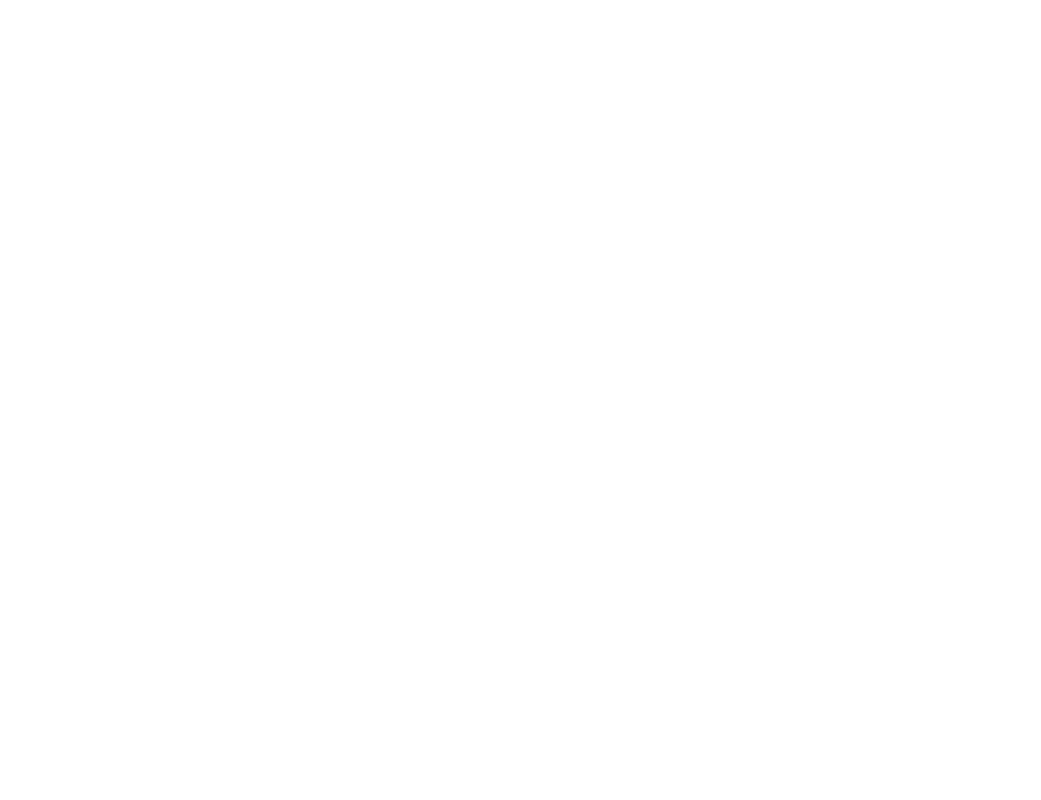
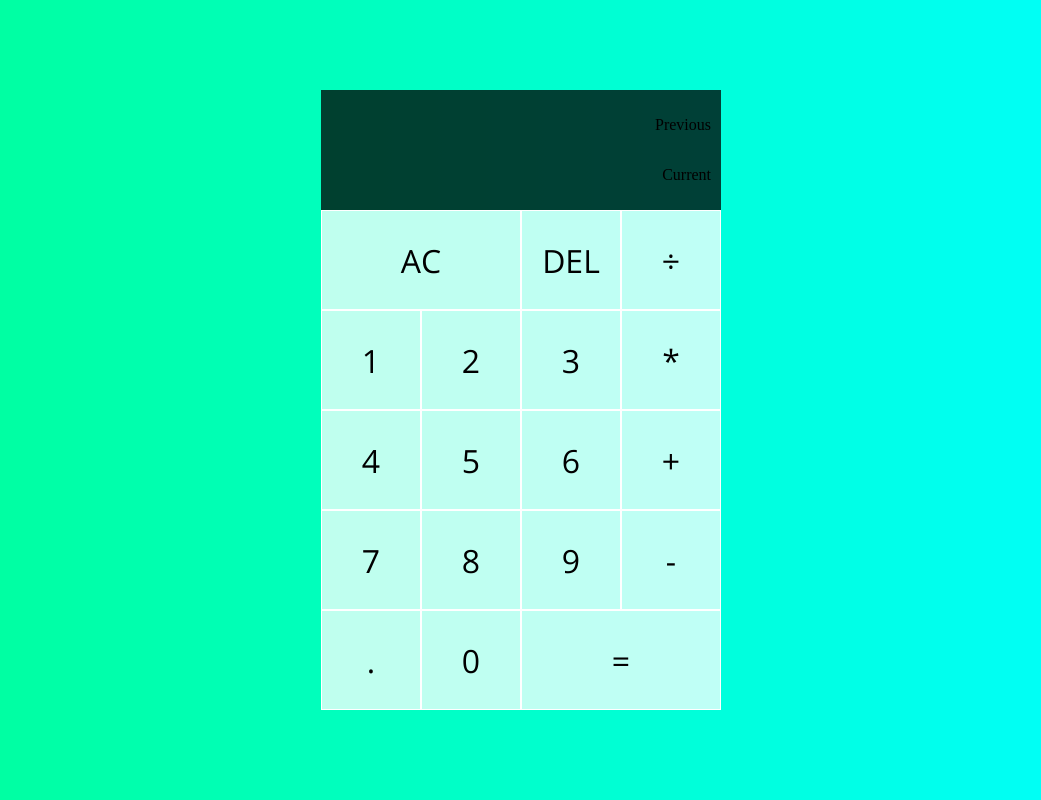
Before and after one commit to MaciejStrozniak/calculator, a plain HTML site: page index.html in a window 1280 px wide. Shown: the whole page, without its empty margins (119-1160 px from the left). Drawn offline with nearby package versions, Linux system fonts and the light colour scheme.

Commit message:
Calculator styling ver 0.1

```diff
--- a/index.html
+++ b/index.html
@@ -1,12 +1,41 @@
 <!DOCTYPE html>
 <html lang="en" dir="ltr">
   <head>
+    <style>
+@import url('https://fonts.googleapis.com/css2?family=Open+Sans:wght@300&display=swap');
+</style>
     <meta charset="utf-8">
     <meta name="viewport" content="width=device-width, initial-scale=1">
     <meta http-equiv="X-UA-Compatibile" content="ie=edge">
     <title>Calculator</title>
+    <link rel="stylesheet" href="style.css">
+    <link rel="stylesheet" href="reset.css">
+    <script src="script.js" defer></script>
   </head>
   <body>
-
+    <div class="calculator-grid">
+      <div class="output">
+        <div class="previous-operand">Previous</div>
+        <div class="current-operand">Current</div>
+      </div>
+      <button class="span-two">AC</button>
+      <button>DEL</button>
+      <button>÷</button>
+      <button>1</button>
+      <button>2</button>
+      <button>3</button>
+      <button>*</button>
+      <button>4</button>
+      <button>5</button>
+      <button>6</button>
+      <button>+</button>
+      <button>7</button>
+      <button>8</button>
+      <button>9</button>
+      <button>-</button>
+      <button>.</button>
+      <button>0</button>
+      <button class="span-two">=</button>
+    </div>
   </body>
 </html>
--- /dev/null
+++ b/reset.css
@@ -0,0 +1,48 @@
+/* http://meyerweb.com/eric/tools/css/reset/
+   v2.0 | 20110126
+   License: none (public domain)
+*/
+
+html, body, div, span, applet, object, iframe,
+h1, h2, h3, h4, h5, h6, p, blockquote, pre,
+a, abbr, acronym, address, big, cite, code,
+del, dfn, em, img, ins, kbd, q, s, samp,
+small, strike, strong, sub, sup, tt, var,
+b, u, i, center,
+dl, dt, dd, ol, ul, li,
+fieldset, form, label, legend,
+table, caption, tbody, tfoot, thead, tr, th, td,
+article, aside, canvas, details, embed,
+figure, figcaption, footer, header, hgroup,
+menu, nav, output, ruby, section, summary,
+time, mark, audio, video {
+	margin: 0;
+	padding: 0;
+	border: 0;
+	font-size: 100%;
+	font: inherit;
+	vertical-align: baseline;
+}
+/* HTML5 display-role reset for older browsers */
+article, aside, details, figcaption, figure,
+footer, header, hgroup, menu, nav, section {
+	display: block;
+}
+body {
+	line-height: 1;
+}
+ol, ul {
+	list-style: none;
+}
+blockquote, q {
+	quotes: none;
+}
+blockquote:before, blockquote:after,
+q:before, q:after {
+	content: '';
+	content: none;
+}
+table {
+	border-collapse: collapse;
+	border-spacing: 0;
+}
--- a/style.css
+++ b/style.css
@@ -0,0 +1,46 @@
+*{
+  box-sizing: border-box;
+  font-family:'Open Sans', cursive;
+  font-weight: normal;
+}
+
+body {
+  background: linear-gradient(to right, #00ff99, #00ffff);
+}
+
+.calculator-grid {
+  display: grid;
+  justify-content: center;
+  align-content: center;
+  min-height: 100vh;
+  grid-template-columns: repeat(4, 100px);
+  grid-template-rows: minmax(120px, auto) repeat(5, 100px);
+}
+
+.calculator-grid > button {
+  cursor: pointer;
+  font-size: 2rem;
+  border: 1px solid white;
+  outline: none;
+  background-color: rgba(255, 255, 255, .75);
+}
+
+.calculator-grid > button:hover {
+  background-color: rgba(255, 255, 255, .9);
+}
+
+.span-two {
+  grid-column: span 2;
+}
+
+.output {
+  grid-column: 1/-1;
+  background-color: rgba(0, 0, 0, .75);
+  display: flex;
+  align-items: flex-end;
+  justify-content: space-around;
+  flex-direction: column;
+  padding: 10px;
+  word-wrap: break-word;
+  word-break: break-all;
+}
```
